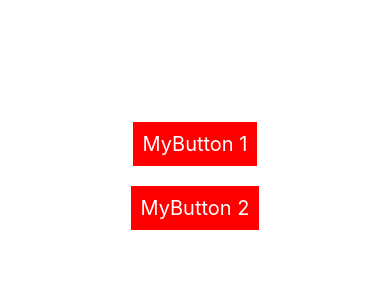
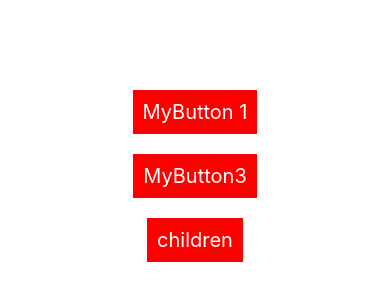
Before and after one commit to corn1200/my-first-expo, a React Native app: screen / in a window 390 px wide. Shown: the part 246-546 px from the top of the page. Built offline with nearby package versions, Linux system fonts and the light colour scheme.

Commit message:
태그 사이 칠드런이라는 값을 이용하여 어떤 값을 우선순위로 출력할지 선택

```diff
--- a/src/App.js
+++ b/src/App.js
@@ -7,7 +7,10 @@ export default function App() {
     return (
         <View style={styles.container}>
             <MyButton title="MyButton 1" onPress={() => alert("1")} />
-            <MyButton title="MyButton 2" onPress={() => alert("2")} />
+            <MyButton title="MyButton 2" onPress={() => alert("2")}>
+                MyButton3
+            </MyButton>
+            <MyButton>children</MyButton>
         </View>
     );
 }
--- a/src/MyButton.js
+++ b/src/MyButton.js
@@ -11,7 +11,9 @@ const MyButton = props => {
             pressRetentionOffset={{ bottom: 10, top: 10, left: 10, right: 10 }}
         >
             <View style={{ backgroundColor: 'red', padding: 10, margin: 10 }}>
-                <Text style={{ fontSize: 20, color: 'white' }}>{props.title}</Text>
+                <Text style={{ fontSize: 20, color: 'white' }}>
+                    {props.children || props.title}
+                </Text>
             </View>
         </TouchableOpacity>
     );
```
